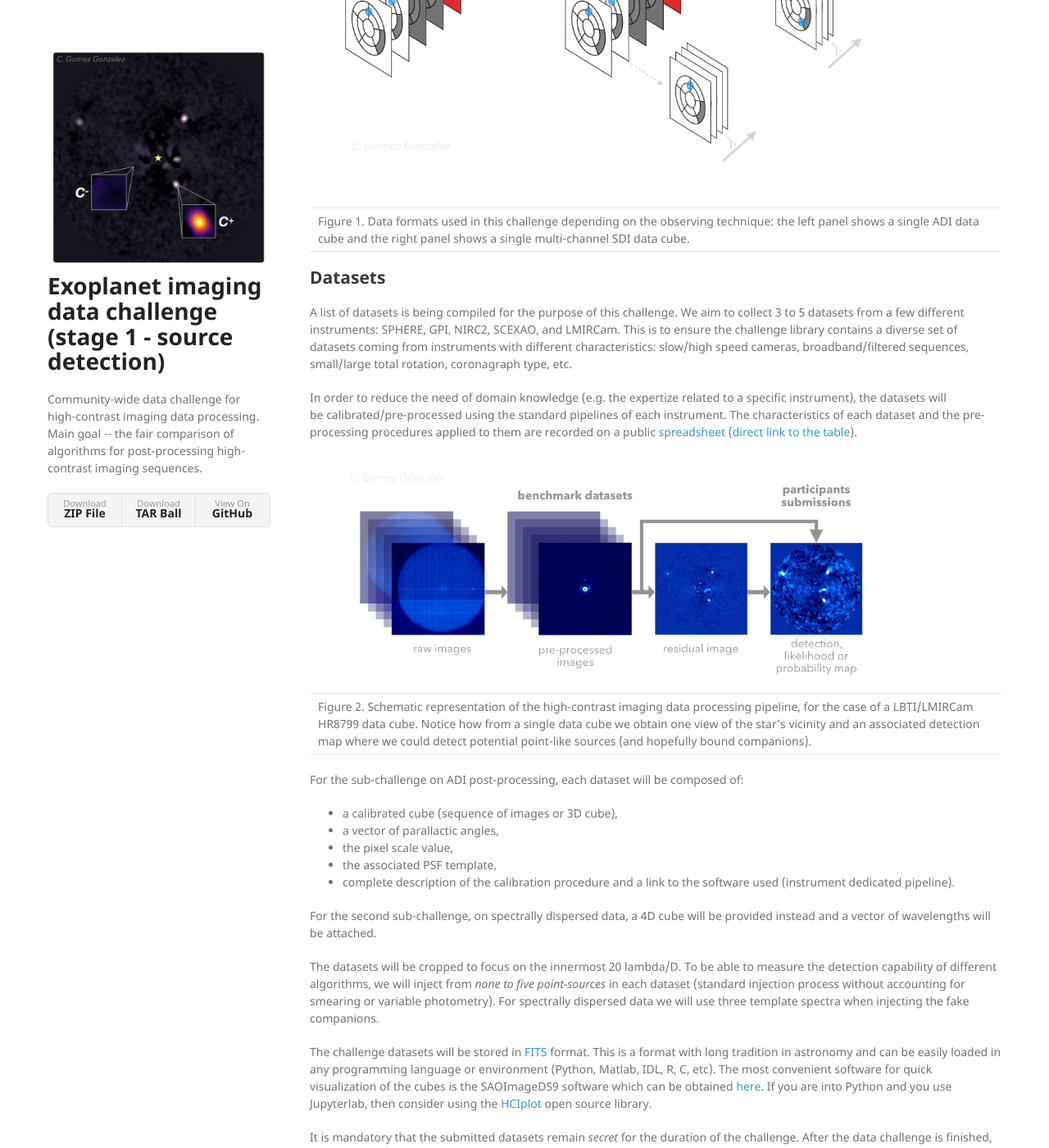
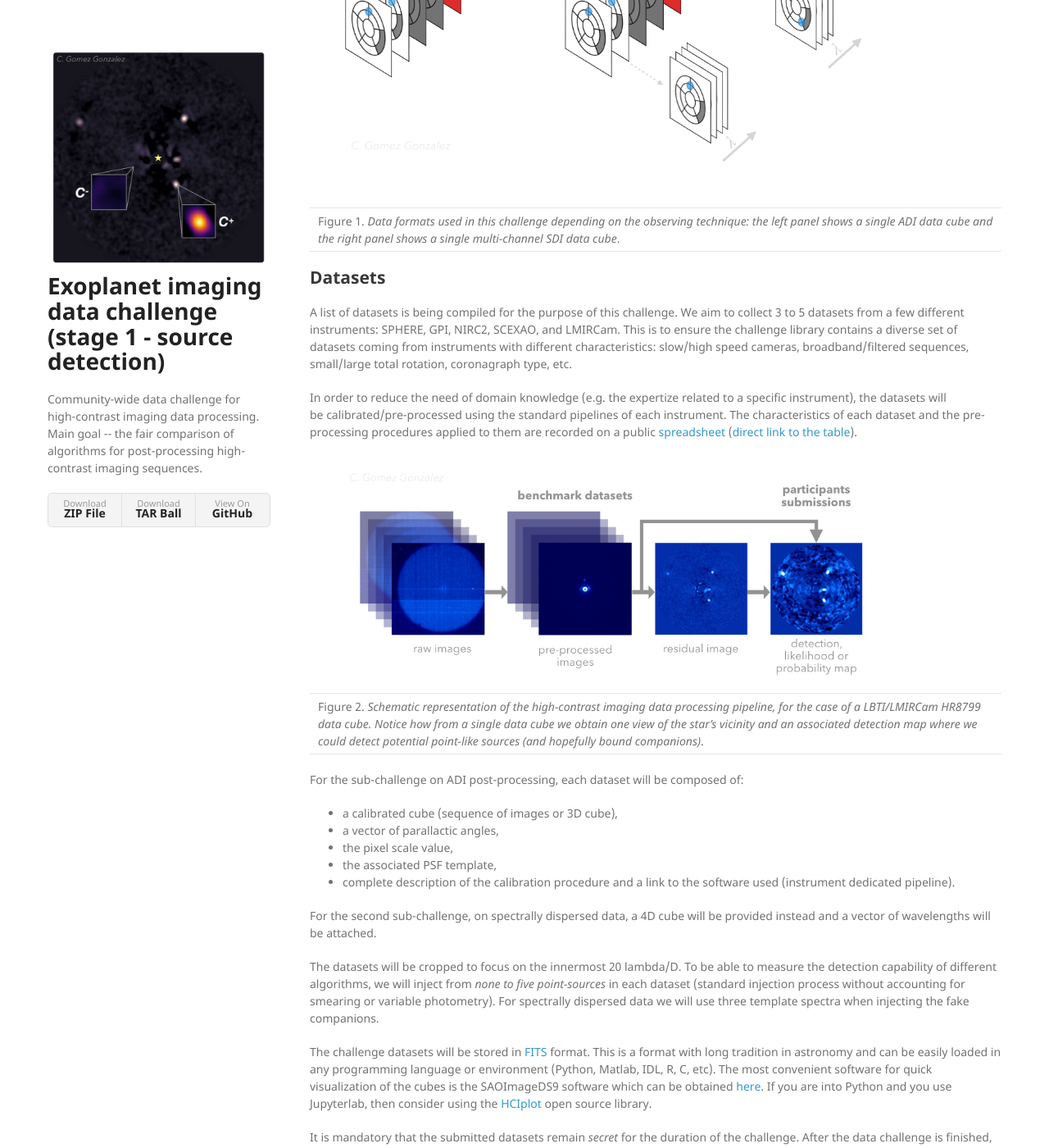
Before and after one commit to carlgogo/exoimaging_challenge, a Jekyll site: the page built from index.md, in a window 1280 px wide and 1400 px high, scrolled down 2799 px. Shown: the whole window at 82% size. Built offline with Jekyll 4.4.1, drawn with Linux system fonts in a browser that asks for light colours; nearby versions of some CDN libraries; our own code applies the rules of GitHub Pages for plain Markdown files; some of the changed text lies outside the part shown.

```diff
--- a/pages/datasets.md
+++ b/pages/datasets.md
@@ -4,7 +4,7 @@ In order to reduce the need of domain knowledge (e.g. the expertize related to a
 
 | ![data](https://raw.githubusercontent.com/carlgogo/exoimaging_challenge/master/assets/images/challenge_fig2.001.png){:width="700px"} |
 |---|
-| Figure 2. Schematic representation of the high-contrast imaging data processing pipeline, for the case of a LBTI/LMIRCam HR8799 data cube. Notice how from a single data cube we obtain one view of the star's vicinity and an associated detection map where we could detect potential point-like sources (and hopefully bound companions).  |
+| Figure 2. *Schematic representation of the high-contrast imaging data processing pipeline, for the case of a LBTI/LMIRCam HR8799 data cube. Notice how from a single data cube we obtain one view of the star's vicinity and an associated detection map where we could detect potential point-like sources (and hopefully bound companions)*.  |
 
 For the sub-challenge on ADI post-processing, each dataset will be composed of:
  * a calibrated cube (sequence of images or 3D cube),
--- a/pages/metrics.md
+++ b/pages/metrics.md
@@ -2,7 +2,7 @@ This challenge is focusing on the exoplanet direct detection task. To measure th
 
 | ![data](https://raw.githubusercontent.com/carlgogo/exoimaging_challenge/master/assets/images/challenge_fig3.001.png){:width="800px"} |
 |---|
-| Figure 3. ROC curves in the high-contrast imaging literature. Top-left from [Gomez Gonzalez et al. 2016](https://arxiv.org/abs/1602.08381), top-right from [Ruffio et al. 2017](https://arxiv.org/abs/1705.05477), bottom-left from [Gomez Gonzalez et al. 2018](https://arxiv.org/abs/1712.02841) and bottom-right from [Pueyo 2018](https://link.springer.com/referenceworkentry/10.1007/978-3-319-30648-3_10-1). |
+| Figure 3. *ROC curves in the high-contrast imaging literature. Top-left from [Gomez Gonzalez et al. 2016](https://arxiv.org/abs/1602.08381), top-right from [Ruffio et al. 2017](https://arxiv.org/abs/1705.05477), bottom-left from [Gomez Gonzalez et al. 2018](https://arxiv.org/abs/1712.02841) and bottom-right from [Pueyo 2018](https://link.springer.com/referenceworkentry/10.1007/978-3-319-30648-3_10-1)*. |
 
 ### Phases
 
--- a/pages/subchallenges.md
+++ b/pages/subchallenges.md
@@ -8,4 +8,4 @@ This first competition will consider two sub-challenges focused on the two most
 
 | ![ADI_SDI](https://raw.githubusercontent.com/carlgogo/exoimaging_challenge/master/assets/images/challenge_fig1.001.png){:width="700px"} |
 | --- |
-| Figure 1. Data formats used in this challenge depending on the observing technique: the left panel shows a single ADI data cube and the right panel shows a single multi-channel SDI data cube. |
+| Figure 1. *Data formats used in this challenge depending on the observing technique: the left panel shows a single ADI data cube and the right panel shows a single multi-channel SDI data cube*. |
```
Also changed, not shown: index.md (+2 -2 lines).
